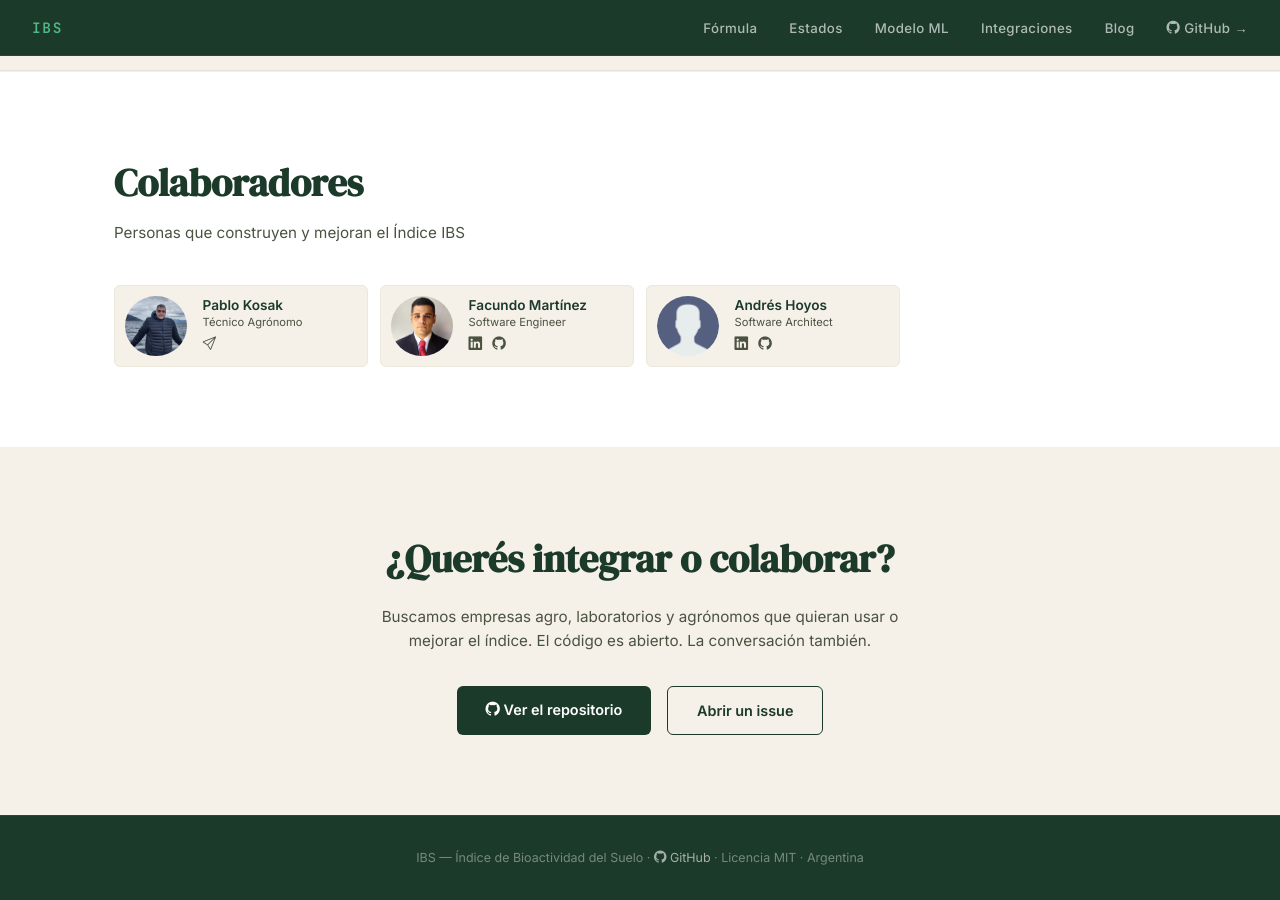
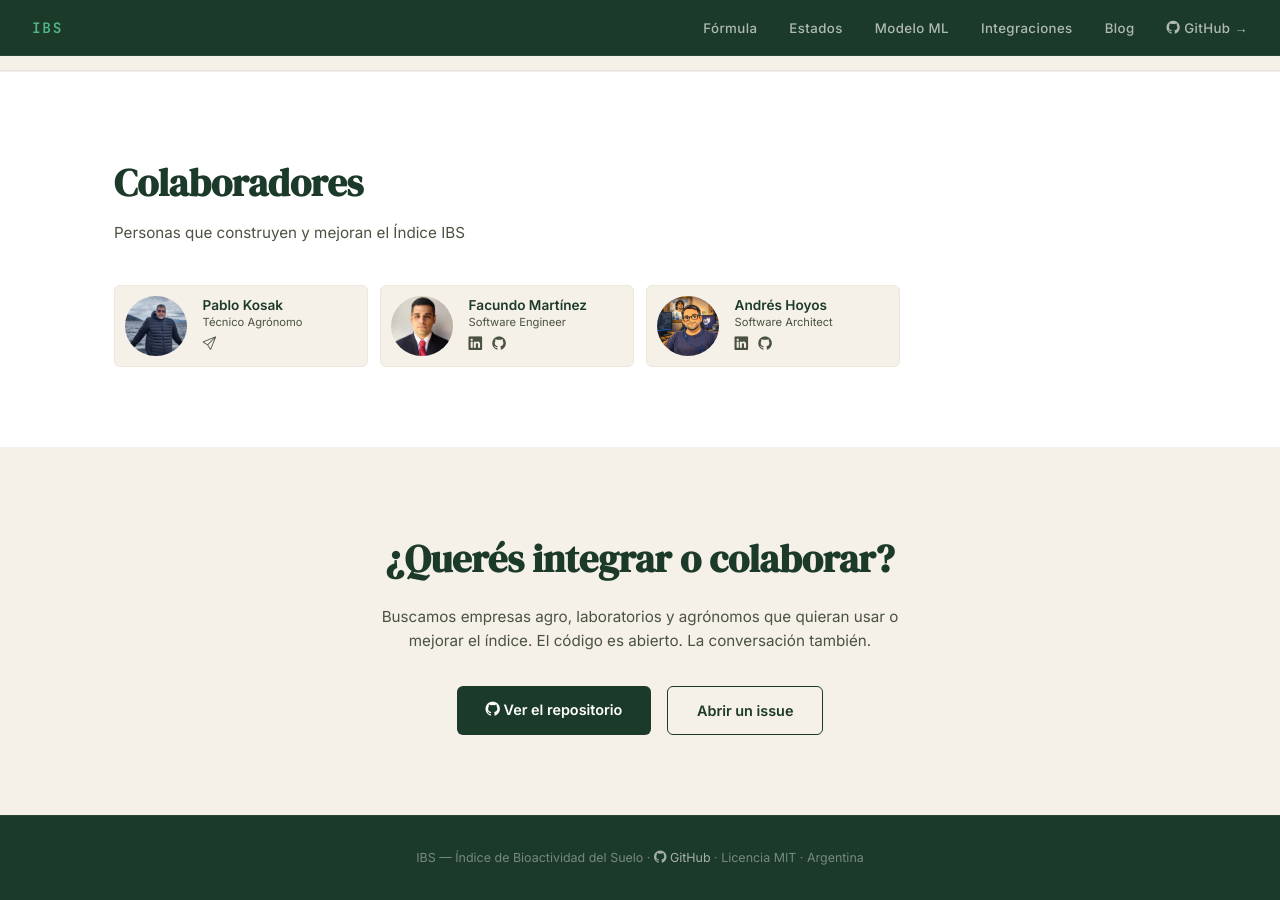
Before and after one commit to fx-biocoder/ibs, a Jekyll site: the page built from src/index.md, in a window 1280 px wide and 900 px high, scrolled down 5551 px. Built offline with Jekyll 4.4.1, drawn with Linux system fonts in a browser that asks for light colours.

Commit message:
fix: avatar de andres hoyos

```diff
--- a/src/index.md
+++ b/src/index.md
@@ -397,7 +397,7 @@ description: Índice científico de bioactividad del suelo que integra respiraci
       </div>
       <div class="colaborador_card">
         <div class="colaborador_avatar">
-          <img src="{{ site.baseurl }}/assets/images/avatar.png" loading="lazy">
+          <img src="{{ site.baseurl }}/assets/images/andreshoyos.jpg" loading="lazy">
         </div>
         <div class="colaborador_info">
           <div class="colaborador_nombre">Andrés Hoyos</div>
```
Also changed, not shown: src/assets/images/andreshoyos.jpg (added).
